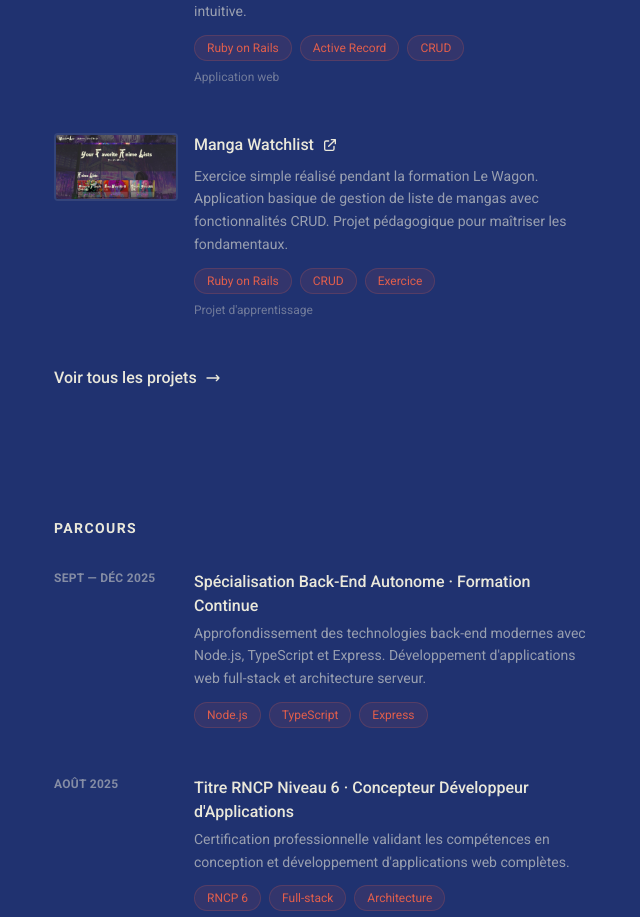
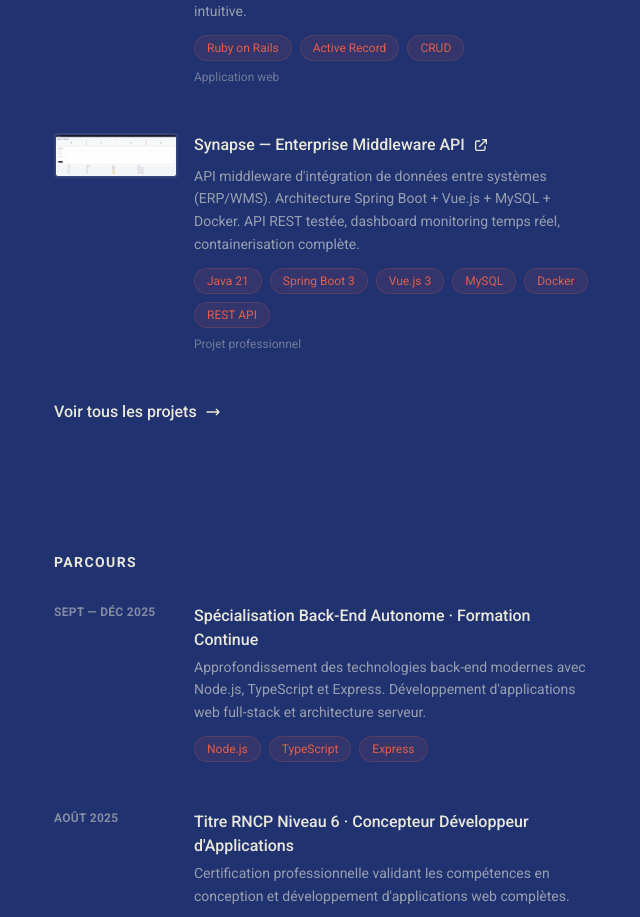
Before and after one commit to ThomasWEBDEV/portfolio-thomas-feret, a Next.js app: page / in a window 1280 px wide. Shown: the part 2620-3537 px from the top of the page, without its empty margins (634-1274 px from the left). Built offline with nearby package versions, Linux system fonts and the light colour scheme; a web font is replaced by a local one.

Commit message:
Remplacement du projet Manga par Synapse sur la page d'accueil

```diff
--- a/app/page.tsx
+++ b/app/page.tsx
@@ -293,12 +293,12 @@ export default function Home() {
               },
               {
                 id: 8,
-                title: "Manga Watchlist",
-                description: "Exercice simple réalisé pendant la formation Le Wagon. Application basique de gestion de liste de mangas avec fonctionnalités CRUD. Projet pédagogique pour maîtriser les fondamentaux.",
-                image: "/images/logo6.jpg",
-                link: "https://manga-watch-list-103932ca0caf.herokuapp.com/",
-                tags: ["Ruby on Rails", "CRUD", "Exercice"],
-                stars: "Projet d'apprentissage"
+                title: "Synapse — Enterprise Middleware API",
+                description: "API middleware d'intégration de données entre systèmes (ERP/WMS). Architecture Spring Boot + Vue.js + MySQL + Docker. API REST testée, dashboard monitoring temps réel, containerisation complète.",
+                image: "/images/synapse.jpg",
+                link: "https://github.com/ThomasWEBDEV/synapse",
+                tags: ["Java 21", "Spring Boot 3", "Vue.js 3", "MySQL", "Docker", "REST API"],
+                stars: "Projet professionnel"
               },
             ].map((project, index) => (
               <motion.a
```
